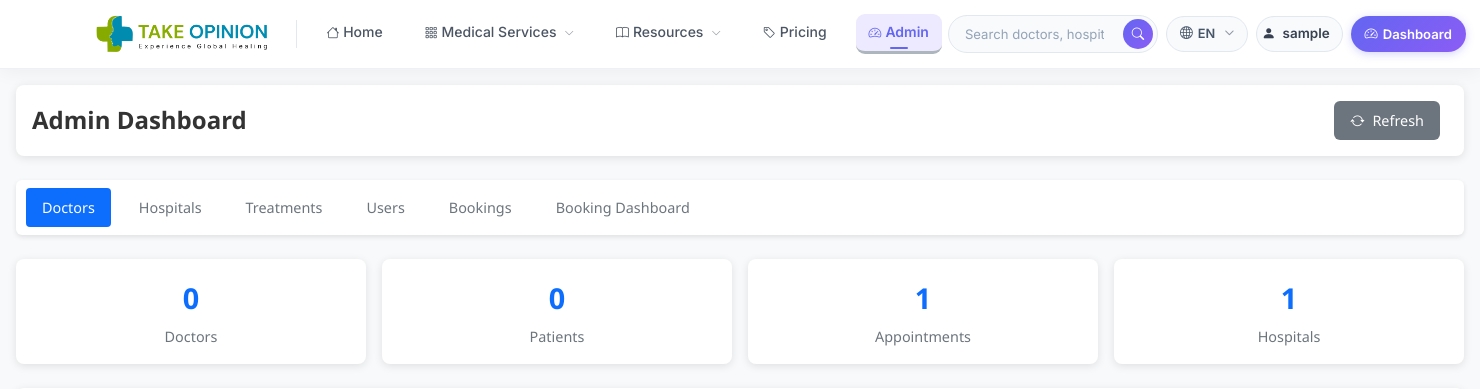
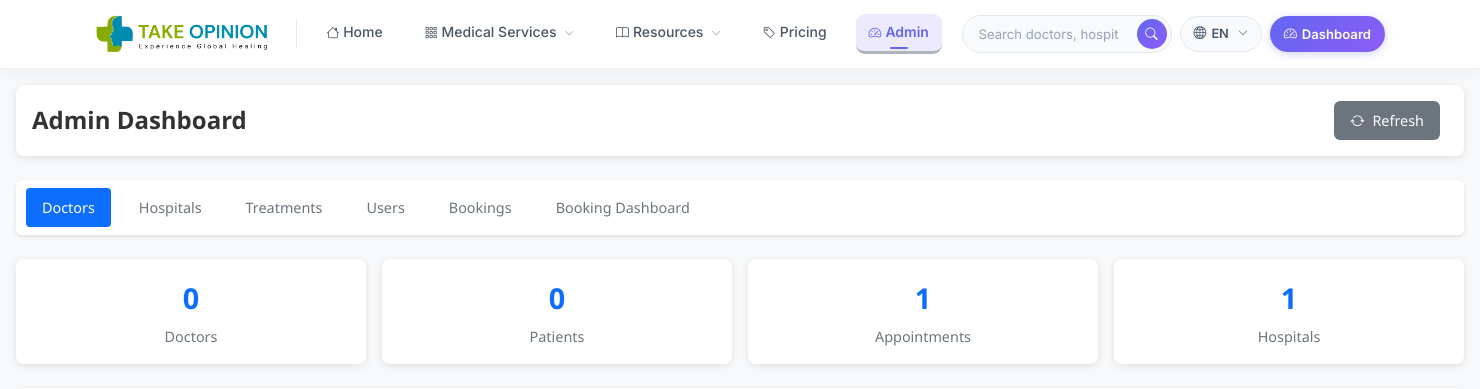
Before and after one commit to Tusharsinghoffical/TakeOpinionclient, a Django app: page /accounts/admin/dashboard/ in a window 1480 px wide. Shown: the top 389 px of the page. Run offline with Django 5.2, Linux system fonts and the light colour scheme; a user stored in the database is signed in; data comes from the database, SQL or seed files in the repository; tables that the repository leaves empty hold one stand-in row (values such as "Sample post"); grey boxes marked "Sample" are stand-in pictures; parts of the project's set-up code (start-up, migrations or seed data) failed here and were passed over.

Commit message:
Remove username display from navbar

```diff
--- a/templates/base.html
+++ b/templates/base.html
@@ -386,27 +386,7 @@
         background: #f0f0ff;
       }
 
-      /* ── User info + direct action buttons ── */
-      .nb-user-info {
-        display: inline-flex;
-        align-items: center;
-        gap: 7px;
-        padding: 0 12px 0 5px;
-        height: 36px;
-        border-radius: 50px;
-        border: 1.5px solid #e2e8f0;
-        background: #f8fafc;
-        font-size: 0.84rem;
-        font-weight: 600;
-        color: #374151;
-      }
-
-      .nb-username {
-        max-width: 100px;
-        overflow: hidden;
-        text-overflow: ellipsis;
-        white-space: nowrap;
-      }
+      /* ── User direct action buttons ── */
 
       .nb-dash-btn {
         height: 36px;
@@ -593,10 +573,6 @@
             <!-- ── User menu — direct links, no dropdown ── -->
             {% if user.is_authenticated %}
             <div class="d-flex align-items-center gap-2">
-              <div class="nb-user-info">
-                <span class="nb-user-avatar"><i class="bi bi-person-fill"></i></span>
-                <span class="nb-username">{{ user.username }}</span>
-              </div>
               {% if user.userprofile.user_type == 'admin' %}
                 <a href="{% url 'accounts:admin_dashboard' %}" class="nb-dash-btn">
                   <i class="bi bi-speedometer2"></i> Dashboard
```
